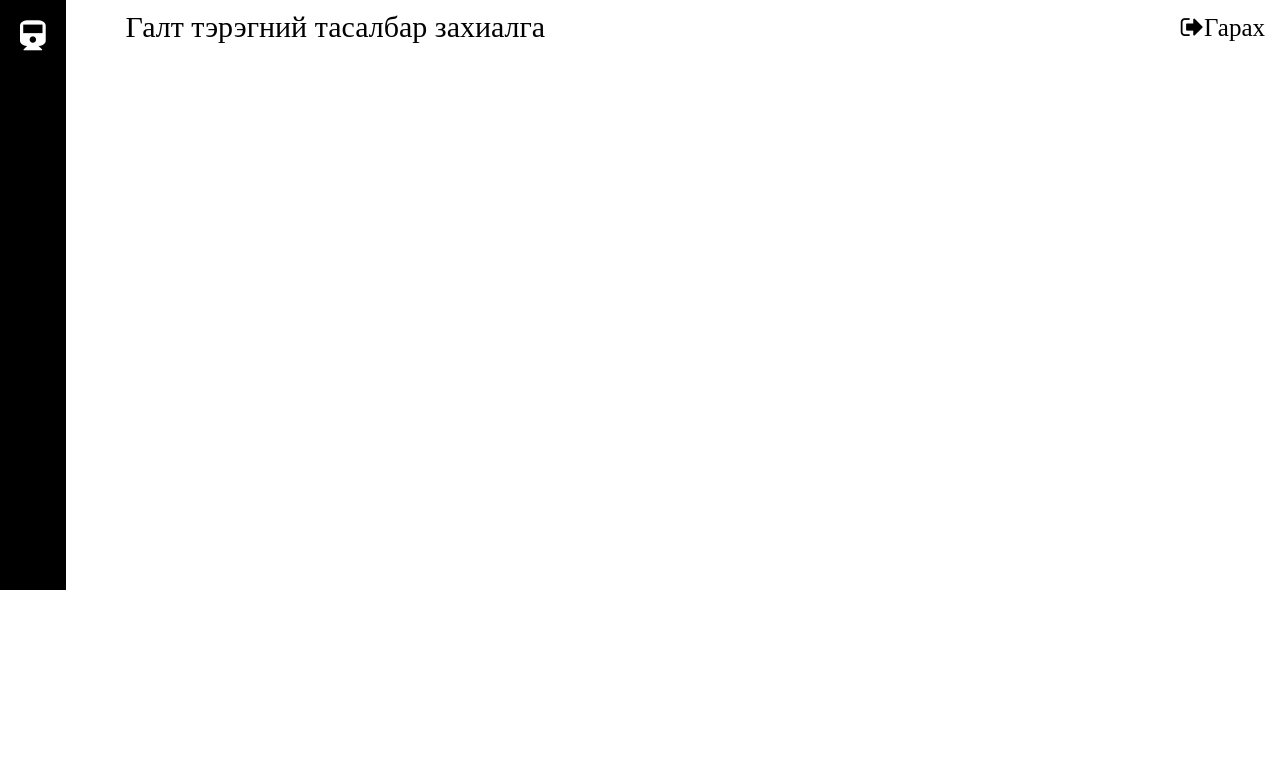
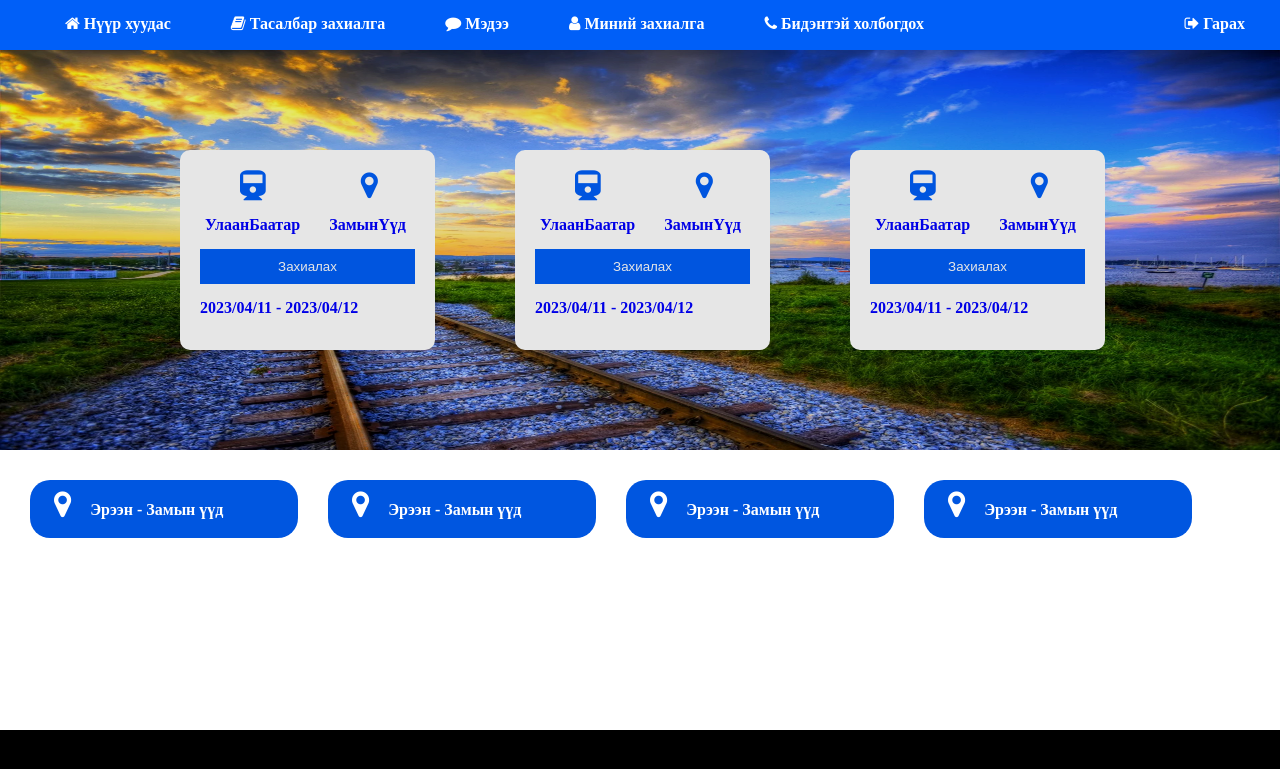
Before and after one commit to Erdenebayr2/easyTicket, a Django app: template EticketF/templates/dashboard.html in a window 1280 px wide; the page is wider, and only the part inside the window is pictured. Shown: the top 769 px of that part. Run offline with Django 4.2, Linux system fonts and the light colour scheme; the template is opened without the code that fills it, so the values that code supplies are empty.

Commit message:
dashboard and menu

```diff
--- a/EticketF/static/css/dashboard.css
+++ /dev/null
@@ -1,84 +0,0 @@
-body{
-  margin: 0;
-  overflow: hidden;
-}
-.Con1{
-    height:550px;
-    background-color: rgb(0, 0, 0);
-    width: 2%;
-    padding: 20px;
-    float: left;
-}
-.Con2{
-  height: 510px;
-  width: 100%;
-}
-iq{
-  cursor: pointer;
-  color: black;
-  padding: 15px;
-}
-iq:hover{
-  color: red;
-}
-i{
-    color: white;
-    margin: auto;
-    padding: 0;
-    cursor: pointer;
-}
-.overlay {
-height: 100%;
-width: 0;
-position: fixed;
-z-index: 1;
-top: 0;
-left: 0;
-background-color: rgb(0,0,0);
-background-color: rgba(0,0,0, 0.9);
-overflow-x: hidden;
-transition: 0.5s;
-}
-
-.overlay-content {
-position: relative;
-top: 25%;
-width: 100%;
-margin-top: 30px;
-margin-left: 20%;
-}
-
-.overlay a {
-padding: 8px;
-text-decoration: none;
-font-size: 36px;
-color: #818181;
-display: block;
-transition: 0.3s;
-}
-
-.overlay a:hover, .overlay a:focus {
-color: #f1f1f1;
-}
-
-.overlay .closebtn {
-position: absolute;
-top: 20px;
-right: 45px;
-font-size: 60px;
-}
-
-@media screen and (max-height: 450px) {
-.overlay a {font-size: 20px}
-.overlay .closebtn {
-font-size: 40px;
-top: 15px;
-right: 35px;
-}
-}
-eq{
-  font-size: 30px;
-  margin-left: 60px;
-  position: fixed;
-  margin-top: 10px;
-}
--- /dev/null
+++ b/EticketF/static/dashboard.css
@@ -0,0 +1,93 @@
+ul{
+  width: 100%;
+  height: 50px;
+  background-color: rgb(0, 95, 248);
+  margin: 0px;
+}
+li{
+  float: left;
+  margin-left: 10px;
+  margin-right: 20px;
+  list-style: none;
+  padding: 15px;
+  color: rgb(255, 255, 255);
+  font-weight: bold;
+}
+li:hover{
+  background-color: rgb(255, 255, 255);
+  border-bottom: 3px solid black;
+  color: rgb(0, 95, 248);
+}
+body{
+  margin: 0px;
+  overflow: hidden;
+  background-color: rgb(0, 0, 0);
+}
+.body{
+  width: 100%;
+  height: 200px;
+  background: url("images/4k.webp");
+  background-size: 1280px 400px;
+  opacity: 0.9;
+  padding: 100px;
+}
+.footer{
+  width: 100%;
+  height: 220px;
+  background-color: rgb(255, 255, 255);
+  padding: 30px;
+}
+.ticket{
+  width: 215px;
+  height: 160px;
+  background-color: white;
+  float: left;
+  margin-left: 80px;
+  padding: 20px;
+  border-radius: 10px;
+}
+.ticket i {
+  color: rgb(0, 95, 248);
+  font-size: 30px;
+}
+b{
+  color:blue;
+}
+button{
+  background-color: rgb(0, 95, 248);
+  color: white;
+  border: none;
+  padding: 10px;
+  width: 100%;
+  margin-top: 15px;
+  margin-bottom: 15px;
+  cursor: pointer;
+}
+button:hover{
+  background-color: rgb(0, 86, 224);
+}
+.map{
+  width: 250px;
+  height: 40px;
+  background-color: rgb(0, 86, 224);
+  padding: 9px;
+  border-radius: 20px;
+  color: white;
+  font-weight: bold;
+  float: left;
+  margin-right: 30px;
+  overflow-x: auto;
+  cursor: pointer;
+}
+.map i {
+  color: white;
+  font-size: 30px;
+  margin-right: 15px;
+  margin-left: 15px
+}
+.last{
+  background-color: white;
+  width: 100%;
+  height: 100px;
+  margin-top: 600px;
+}
--- a/EticketF/templates/dashboard.html
+++ b/EticketF/templates/dashboard.html
@@ -6,38 +6,61 @@
   <meta name="viewport" content="width=device-width, initial-scale=1.0">
   <title>Document</title>
   {% load static %}
-    <link rel="stylesheet" type="text/css" href="{% static 'css/dashboard.css' %}">
   <link rel="stylesheet" href="https://cdnjs.cloudflare.com/ajax/libs/font-awesome/4.7.0/css/font-awesome.min.css">
-
-    <script>
-        function openNav() {
-          document.getElementById("myNav").style.width = "30%";
-        }
-
-        function closeNav() {
-          document.getElementById("myNav").style.width = "0%";
-        }
-        </script>
-<style>
-</style>
+  <link rel="stylesheet" type="text/css" href="{% static 'dashboard.css' %}">
 </head>
 <body>
-    <div id="myNav" class="overlay">
-        <a href="javascript:void(0)" class="closebtn" onclick="closeNav()">&times;</a>
-        <div class="overlay-content">
-          <a href="{% url 'teller' %}"><ii class="fa fa-check" style="font-size: 30px;"></ii> Захиалга</a>
-          <a href="#"><ii class="fa fa-book" style="font-size: 30px;"></ii> Мэдээ</a>
-          <a href="#"><ii class="fa fa-user" style="font-size: 30px;"></ii> Миний хаяг</a>
-          <a href="#"><ii class="fa fa-phone" style="font-size: 30px;"></ii> Холбогдох</a>
+  {% block content %}
+  {% include 'menu.html' %}
+{% endblock %}
+<div class="body">
+  <div class="ticket">
+    <i class="fa fa-train" style="margin-left: 40px;"></i>
+    <i class="fa fa-map-marker" style="float:right;margin-right: 37px;"></i>
+    <p></p>
+    <b style="margin-left: 5px;">УлаанБаатар</b>
+    <b style="margin-left: 25px;">ЗамынҮүд</b>
+
+    <button type="button">Захиалах</button>
+    <b>2023/04/11 -</b>
+    <b>2023/04/12</b>
+  </div>
+  <div class="ticket">
+    <i class="fa fa-train" style="margin-left: 40px;"></i>
+    <i class="fa fa-map-marker" style="float:right;margin-right: 37px;"></i>
+    <p></p>
+    <b style="margin-left: 5px;">УлаанБаатар</b>
+    <b style="margin-left: 25px;">ЗамынҮүд</b>
+
+    <button type="button">Захиалах</button>
+    <b>2023/04/11 -</b>
+    <b>2023/04/12</b>
+  </div>
+  <div class="ticket">
+    <i class="fa fa-train" style="margin-left: 40px;"></i>
+    <i class="fa fa-map-marker" style="float:right;margin-right: 37px;"></i>
+    <p></p>
+    <b style="margin-left: 5px;">УлаанБаатар</b>
+    <b style="margin-left: 25px;">ЗамынҮүд</b>
+
+    <button type="button">Захиалах</button>
+    <b>2023/04/11 -</b>
+    <b>2023/04/12</b>
   </div>
 </div>
-<div class="Con1">
-    <i class="fa fa-train" style="font-size: 30px;" onclick="openNav()"></i>
+<div class="footer">
+  <div class="map">
+    <i class="fa fa-map-marker"></i> Эрээн - Замын үүд
   </div>
-<div class="Con2">
-  <eq>Галт тэрэгний тасалбар захиалга</eq>
-  <a href="{% url 'login' %}">
-  <iq class="fa fa-sign-out" style="font-size: 25px;float: right;">Гарах</iq></a>
+  <div class="map">
+    <i class="fa fa-map-marker"></i> Эрээн - Замын үүд
+  </div>
+  <div class="map">
+    <i class="fa fa-map-marker"></i> Эрээн - Замын үүд
+  </div>
+  <div class="map">
+    <i class="fa fa-map-marker"></i> Эрээн - Замын үүд
+  </div>
 </div>
 </body>
 </html>
--- /dev/null
+++ b/EticketF/templates/menu.html
@@ -0,0 +1,10 @@
+<nav>
+    <ul>
+        <a href="{% url 'dashboard' %}"><li><i class="fa fa-home"></i> Hүүр хуудас</li></a>
+        <a href="#"><li><i class="fa fa-book"></i> Тасалбар захиалга</li></a>
+        <a href="https://www.zms.mn/"><li><i class="fa fa-comment"></i> Мэдээ</li></a>
+        <a href="#"><li><i class="fa fa-user"></i> Миний захиалга</li></a>
+        <a href="{% url 'contact' %}"><li><i class="fa fa-phone"></i> Бидэнтэй холбогдох</li></a>
+        <a href="/"><li style="float:right;margin-right: 60px;"><i class="fa fa-sign-out"></i> Гарах</li></a>
+    </ul>
+    </nav>
```
Also changed, not shown: EticketF/EticketF/easyt/main.py (+4 -5 lines), EticketF/EticketF/settings.py (+7 -0 lines), EticketF/templates/contact.html (added, +20 -0 lines), EticketF/templates/login.html (+6 -16 lines), EticketF/templates/signup.html (deleted, +0 -51 lines), EticketF/templates/t_menu.html (added, +10 -0 lines), EticketF/ticket/views.py (+23 -26 lines), EticketF/static/images/4k.webp (added), EticketF/static/images/back.jpg (added), EticketF/static/images/backk.webp (added), EticketF/static/images/ol-dec22-03.jpg (added), EticketF/static/images/train.jpg (added). Lines whose indentation alone changed are shown as unchanged.
